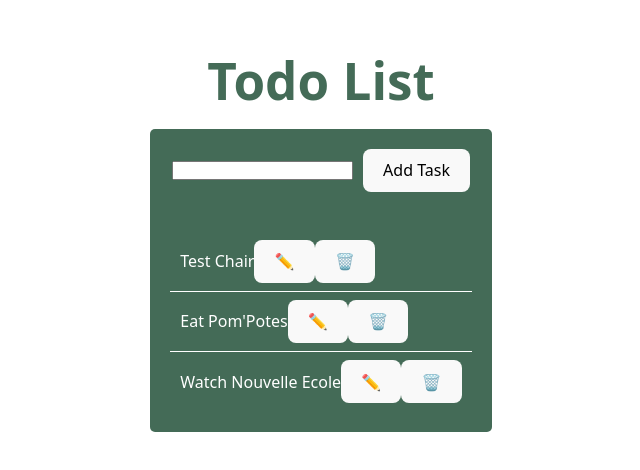
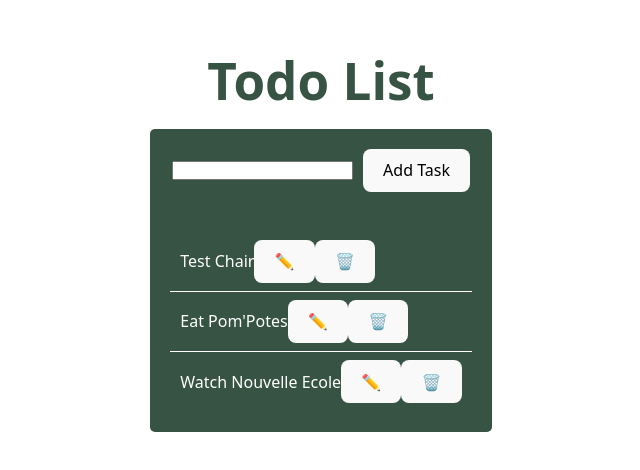
Before and after one commit to Jacma-pro/to-do-list-react, a React (Vite) app: page / in a window 1280 px wide. Shown: the part 158-628 px from the top of the page, without its empty margins (319-959 px from the left). Built offline with nearby package versions, Linux system fonts and the light colour scheme.

Commit message:
green color

```diff
--- a/src/App.css
+++ b/src/App.css
@@ -4,15 +4,15 @@
   padding: 2rem;
   text-align: center;
 
-  --green: #446b57;
+  --dark-green: #375344;
 }
 h1 {
   margin-bottom: 20px;
-  color: var(--green);
+  color: var(--dark-green);
 }
 
 .todo-container {
-  background-color: var(--green);
+  background-color: var(--dark-green);
   border-radius: 5px;
 }
 
```
